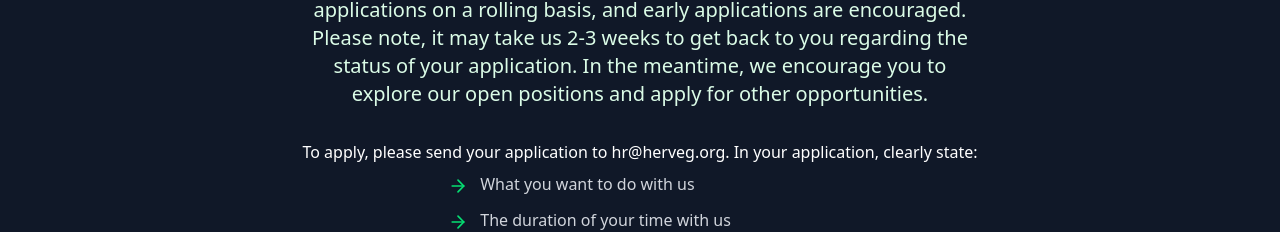
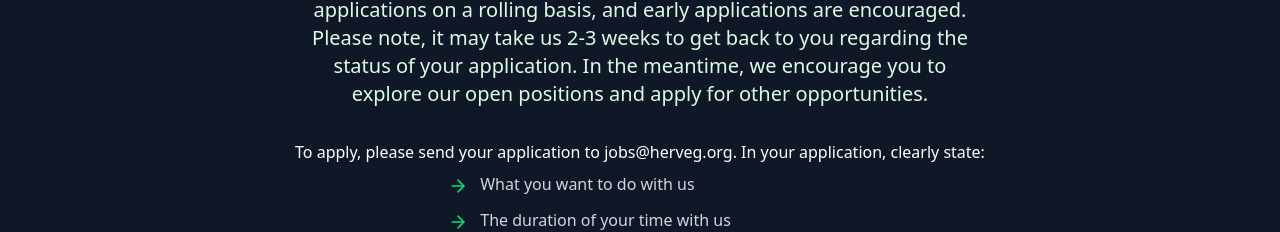
Before and after one commit to Mhando-Z/HervegWeb, a Next.js app: page /career in a window 1280 px wide. Shown: the part 7300-7532 px from the top of the page. Built offline with nearby package versions, Linux system fonts and the light colour scheme; a web font is replaced by a local one.

Commit message:
phase One

```diff
--- a/src/app/career/page.jsx
+++ b/src/app/career/page.jsx
@@ -674,7 +674,7 @@ const CareersPage = () => {
               opportunities.
             </p>
             <p>
-              To apply, please send your application to hr@herveg.org. In your
+              To apply, please send your application to jobs@herveg.org. In your
               application, clearly state:
             </p>
             <div className="flex mt-2 flex-col items-center justify-center">
```
